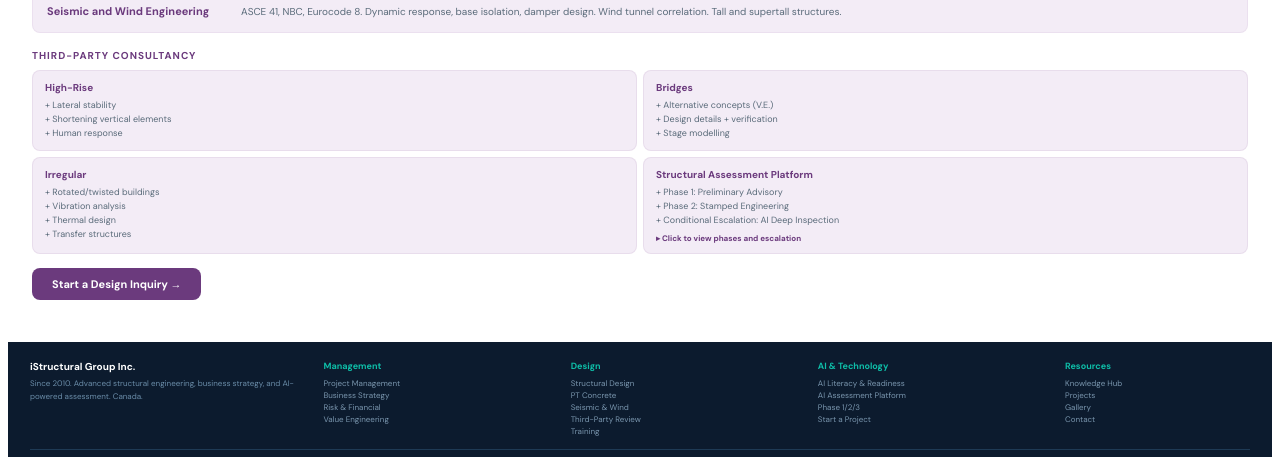
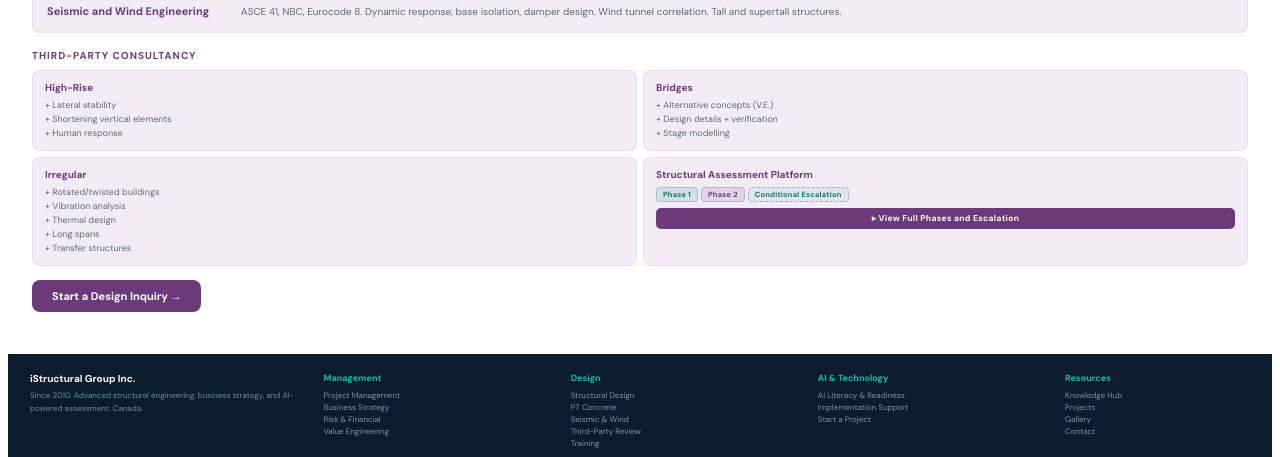
Before and after one commit to talihyounes/istructural-website, a React (Create React App) app: page / in a window 1280 px wide. Both pictures are taken after a click on the element "Design & Consultancy". Shown: the part 250-707 px from the top of the page. Built offline with nearby package versions, Linux system fonts and the light colour scheme.

Commit message:
Update App.jsx

```diff
--- a/src/App.jsx
+++ b/src/App.jsx
@@ -148,7 +148,7 @@
 const phases = [
   {id:"p1",label:"Phase 1",title:"Preliminary Advisory",price:"",liability:"No liability",color:P.s3,
    items:["Free standardized forms","Guided photo protocol (far, near, nearer, nearest)","AI preliminary advisory report","Optional engineer review (add-on)","Disclaimer: AI output only"]},
-  {id:"p2",label:"Phase 2",title:"Stamped Engineering",price:"",liability:"Full PE stamp + PI",color:P.redD,
+  {id:"p2",label:"Phase 2",title:"Stamped Engineering",price:"",liability:"Full PE stamp + PI",color:P.s2,
    items:["Finite Element Modeling","Full load and capacity calculations","Repair drawings and 3D modeling","Material specifications and construction sequence","Authority submission package"]},
 ];
 
@@ -324,7 +324,7 @@
         </div>
         {[{t:"Management",i:["Project Management","Business Strategy","Risk & Financial","Value Engineering"]},
           {t:"Design",i:["Structural Design","PT Concrete","Seismic & Wind","Third-Party Review","Training"]},
-          {t:"AI & Technology",i:["AI Literacy & Readiness","AI Assessment Platform","Phase 1/2/3","Start a Project"]},
+          {t:"AI & Technology",i:["AI Literacy & Readiness","Implementation Support","Start a Project"]},
           {t:"Resources",i:["Knowledge Hub","Projects","Gallery","Contact"]},
         ].map(c=><div key={c.t}><div style={{fontSize:9,fontWeight:700,color:P.tealL,marginBottom:5}}>{c.t}</div>{c.i.map(x=><div key={x} style={{fontSize:8,color:"#7A96AE",padding:"1px 0",cursor:"pointer"}}>{x}</div>)}</div>)}
       </div>
@@ -451,15 +451,33 @@
         <div style={{display:"grid",gridTemplateColumns:"1fr 1fr",gap:6}}>
           {[{t:"High-Rise",i:["Lateral stability","Shortening vertical elements","Human response"]},
             {t:"Bridges",i:["Alternative concepts (V.E.)","Design details + verification","Stage modelling"]},
-            {t:"Irregular",i:["Rotated/twisted buildings","Vibration analysis","Thermal design","Transfer structures"]},
-            {t:"Structural Assessment Platform",i:["Phase 1: Preliminary Advisory","Phase 2: Stamped Engineering","Conditional Escalation: AI Deep Inspection"],expandable:true}
+            {t:"Irregular",i:["Rotated/twisted buildings","Vibration analysis","Thermal design","Long spans","Transfer structures"]},
           ].map((c,i)=>(
-            <div key={i} onClick={c.expandable ? ()=>setSapOpen(!sapOpen) : undefined} style={{padding:"10px 12px",borderRadius:8,background:c.expandable && sapOpen ? P.s2+"20" : P.s2L,border:`1px solid ${c.expandable && sapOpen ? P.s2+"60" : P.s2+"15"}`,cursor:c.expandable?"pointer":"default",transition:"all 0.2s"}}>
+            <div key={i} style={{padding:"10px 12px",borderRadius:8,background:P.s2L,border:`1px solid ${P.s2}15`}}>
               <div style={{fontSize:10,fontWeight:700,color:P.s2,marginBottom:4}}>{c.t}</div>
               {c.i.map((x,j)=><div key={j} style={{fontSize:9,color:P.slate,padding:"1px 0"}}>+ {x}</div>)}
-              {c.expandable && <div style={{fontSize:8,color:P.s2,marginTop:6,fontWeight:700}}>{sapOpen ? "▾ Click to close" : "▸ Click to view phases and escalation"}</div>}
             </div>
           ))}
+
+          {/* 4th CARD: STRUCTURAL ASSESSMENT PLATFORM (consistent outer frame, distinction lives INSIDE) */}
+          <div onClick={()=>setSapOpen(!sapOpen)}
+               style={{padding:"10px 12px",borderRadius:8,background:P.s2L,border:`1px solid ${P.s2}15`,cursor:"pointer",transition:"all 0.2s"}}>
+
+            {/* Title - same size/weight as other 3 cards */}
+            <div style={{fontSize:10,fontWeight:700,color:P.s2,marginBottom:6}}>Structural Assessment Platform</div>
+
+            {/* 3 softened pastel chips inside (internal distinction without alarming colors) */}
+            <div style={{display:"flex",gap:3,flexWrap:"wrap",marginBottom:6}}>
+              <span style={{fontSize:7.5,fontWeight:700,padding:"2px 6px",borderRadius:4,background:P.s3+"20",color:P.s3,letterSpacing:0.2,border:`1px solid ${P.s3}40`}}>Phase 1</span>
+              <span style={{fontSize:7.5,fontWeight:700,padding:"2px 6px",borderRadius:4,background:P.s2+"20",color:P.s2,letterSpacing:0.2,border:`1px solid ${P.s2}40`}}>Phase 2</span>
+              <span style={{fontSize:7.5,fontWeight:700,padding:"2px 6px",borderRadius:4,background:P.s3+"10",color:P.s3,border:`1px dashed ${P.s3}60`,letterSpacing:0.2}}>Conditional Escalation</span>
+            </div>
+
+            {/* Compact button at bottom */}
+            <div style={{marginTop:4,padding:"5px 10px",background:P.s2,color:P.white,borderRadius:5,fontSize:8.5,fontWeight:700,textAlign:"center",letterSpacing:0.3}}>
+              {sapOpen ? "▾ Hide Full Phases and Escalation" : "▸ View Full Phases and Escalation"}
+            </div>
+          </div>
         </div>
 
         {/* ═══ STRUCTURAL ASSESSMENT PLATFORM EXPANDED PANEL (toggled by 4th card) ═══ */}
```
